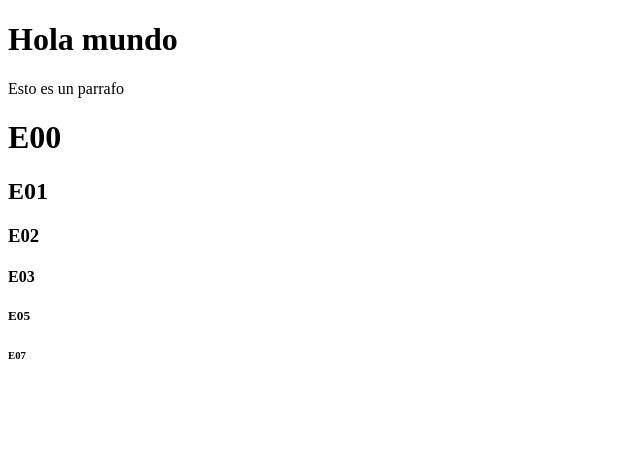
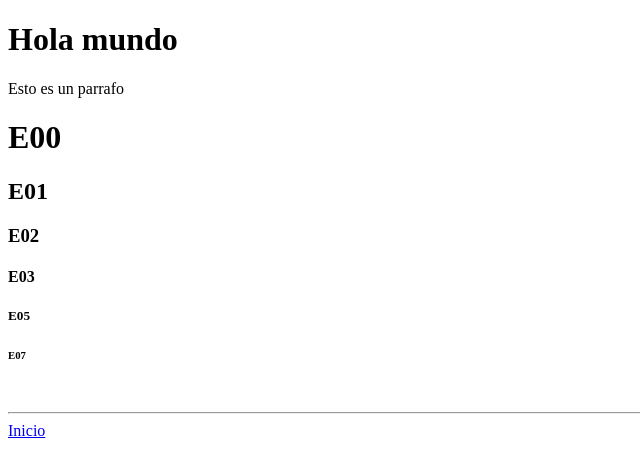
Before and after one commit to AngelaRiderProfe/LLMM_Angela_2627, a plain HTML site: page ejercicios/bloque0.html in a window 1280 px wide. Shown: the whole page, without its empty margins (0-640 px from the left). Drawn offline with Linux system fonts and the light colour scheme.

Commit message:
enlaces a inicio

```diff
--- a/ejercicios/bloque0.html
+++ b/ejercicios/bloque0.html
@@ -25,4 +25,7 @@
 
 </body>
 
+<hr>
+<a href="../index.html">Inicio</a>
+
 </html>
```
Also changed, not shown: ejercicios/bloque1.html (+3 -0 lines), ejercicios/bloque1/ej2.html (+4 -0 lines).
